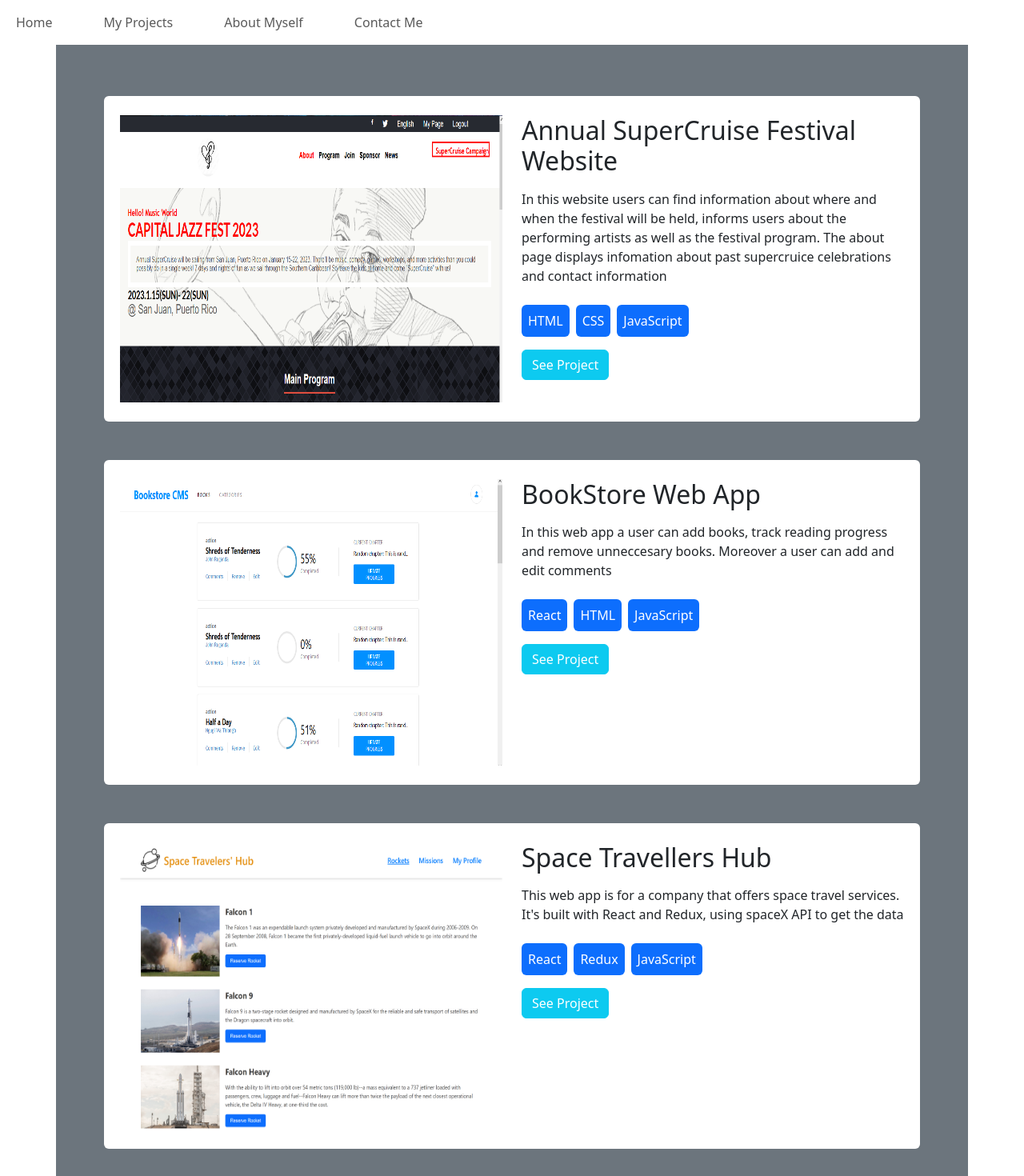
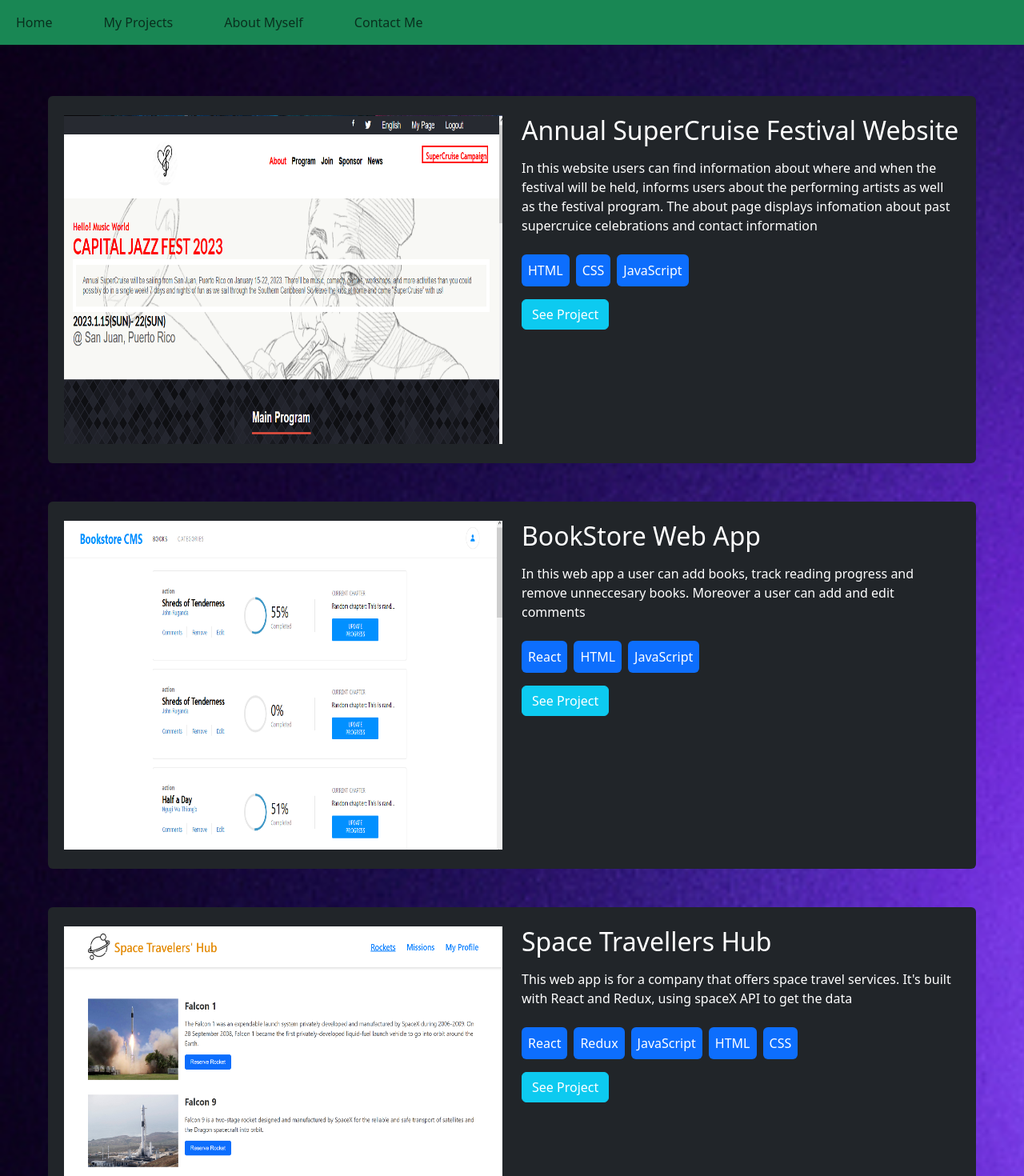
Before and after one commit to Kidd254/My-Portfolio-with-React-and-Bootstrap, a React (Create React App) app: page /projects in a window 1280 px wide. Shown: the top 1470 px of the page at 80% size. Built offline with nearby package versions, Linux system fonts and the light colour scheme.

Commit message:
Add Styling to different components

```diff
--- a/src/componentss/AboutContent.jsx
+++ b/src/componentss/AboutContent.jsx
@@ -31,7 +31,7 @@ const AboutContent = () => (
           <a href="https://wellfound.com/u/lawrence-muema-kioko" aria-label="Angellist" className={`p-2 ${styles.angelist}`}><FaAngellist size={32} /></a>
         </div>
         <div>
-          <button type="button" className="btn btn-info text-white"><a href="https://drive.google.com/file/d/14VxIzjiDh1vY6JpgPAa8Ej58noXwelDW/view?usp=sharing" className={css.underline}>Get My Resume</a></button>
+          <button type="button" className="btn btn-info"><a href="https://docs.google.com/document/d/1_DneCqewtAIyWQ4gY8GkeOjPBgl8vPSnX_PmiVN1KPo/edit?usp=sharing" className={`text-white ${css.underline}`}>Get My Resume</a></button>
         </div>
       </div>
       <div className="col-md-5">
--- a/src/componentss/HomeContent.jsx
+++ b/src/componentss/HomeContent.jsx
@@ -6,7 +6,7 @@ import styles from '../styles/HomeContent.module.css';
 const HomeContent = () => (
   <div className={`container-fluid d-flex flex-column justify-content-center align-items-center ${styles.background}`}>
 
-    <div className={`col-md-5 mt-5 pt-5 transition ${styles.space}`}>
+    <div className={`col-md-5 mt-3 transition ${styles.space}`}>
       <h1 className="text-white">I&apos;m Lawrence                   Glad to See                     You!</h1>
     </div>
 
--- a/src/componentss/NavBar.jsx
+++ b/src/componentss/NavBar.jsx
@@ -2,8 +2,8 @@ import MenuLink from './MenuLink';
 
 const NavBar = () => (
   <header>
-    <div className="container-fluid">
-      <nav className="navbar navbar-expand-md bg-white">
+    <div className="container-fluid bg-success">
+      <nav className="navbar navbar-expand-md">
         <ul className="navbar-nav list-unstyled">
           <MenuLink url="/home" pageName="Home" />
           <MenuLink url="/projects" pageName="My Projects" />
--- a/src/componentss/ProjectsList.jsx
+++ b/src/componentss/ProjectsList.jsx
@@ -55,28 +55,30 @@ const projects = [
 ];
 
 const ProjectList = () => (
-  <div className="container align-items-center justify-content-center bg-secondary bg-secondary-light pt-3 pb-3">
+  <div className={`container-fluid align-items-center justify-content-center bg-secondary bg-secondary-light pt-3 pb-3 ${styles.background}`}>
     {projects.map((project) => (
-      <div key={project.id} className="row m-5 p-2 bg-white rounded max-h-600 h-500 min-h-450">
+      <div key={project.id} className="row m-5 p-2 rounded max-h-600 h-500 min-h-450 bg-dark">
         <div className="left col-md-6 align-items-center">
-          <div className="mt-3 mb-3 ratio ratio-4x3">
+          <div className="mt-3 mb-3 ratio ratio-4x3 text-white">
             <img src={project.image[0]} alt={project.alt} className={`image-fluid ${styles.image}`} />
           </div>
         </div>
         <div className="right col-md-6 pt-3 pb-3">
           <div className="row">
-            <div className="col-md-12">
+            <div className="col-md-12 text-white">
               <h2>{project.heading}</h2>
             </div>
           </div>
-          <div className="h-450 pt-2 pb-2">
+          <div className="h-450 pt-2 pb-2 text-white">
             <p>{project.description}</p>
           </div>
           <div>
             <ul className="list-inline">
-              <li className="list-inline-item bg-primary bg-primary-light rounded p-2 text-white">{project.languages[0]}</li>
-              <li className="list-inline-item bg-primary bg-primary-light rounded p-2 text-white">{project.languages[1]}</li>
-              <li className="list-inline-item bg-primary bg--light rounded p-2 text-white">{project.languages[2]}</li>
+              {project.languages.map((language) => (
+                <li key={language} className="list-inline-item bg-primary bg-primary-light rounded p-2 text-white">
+                  {language}
+                </li>
+              ))}
             </ul>
           </div>
           <div>
--- a/src/styles/HomeContent.module.css
+++ b/src/styles/HomeContent.module.css
@@ -7,7 +7,7 @@
 
 .space {
   white-space: break-spaces;
-  animation: fadeInOut 4s infinite;
+  animation: fadeInOut 5s infinite;
 }
 
 @keyframes fadeInOut {
@@ -17,7 +17,7 @@
   }
 
   25% {
-    color: purple;
+    color:deeppink;
   }
 
   50% {
--- a/src/styles/ProjectsList.module.css
+++ b/src/styles/ProjectsList.module.css
@@ -1,3 +1,9 @@
+.background {
+  background-image: url(../assets/images/wallpaperflare.com_wallpaper\(2\).jpg);
+  background-size: cover;
+  background-repeat: no-repeat;
+}
+
 .image {
   width: 100%;
   height: 300px;
```
